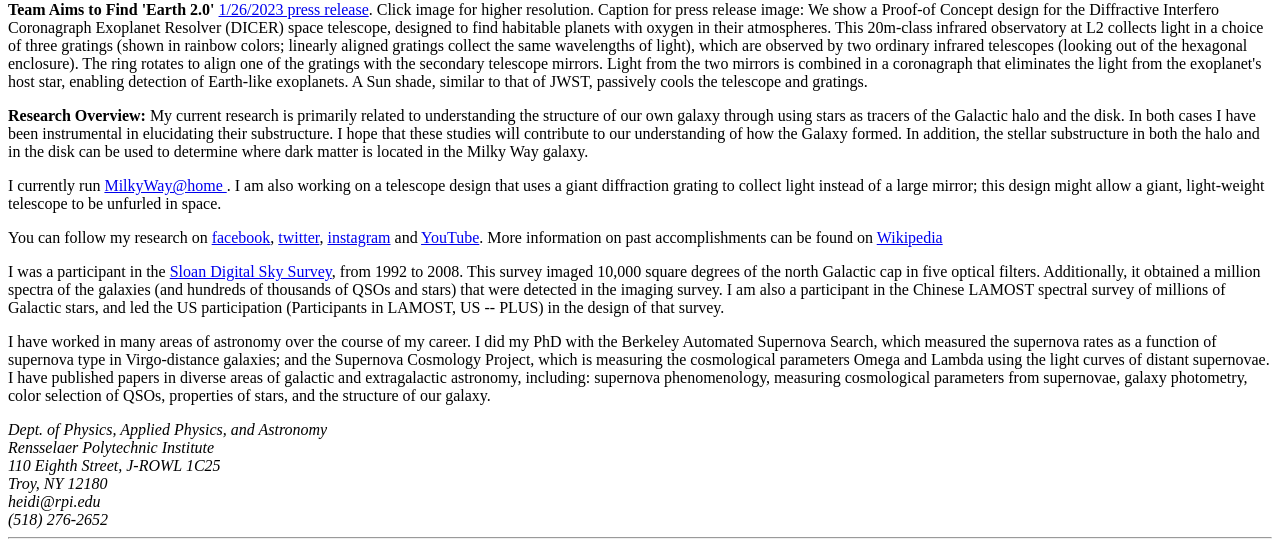
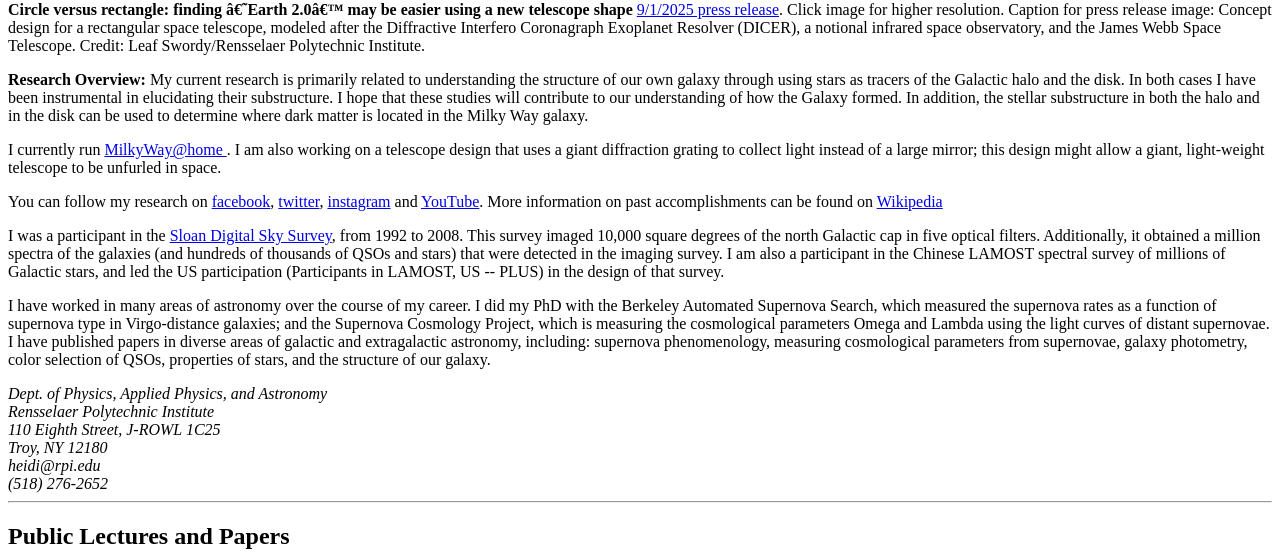
Before and after one commit to HeidiJoNewberg/HeidiJoNewberg.github.io, a plain HTML site: page index.html in a window 1280 px wide. Shown: the part 802-1358 px from the top of the page. Drawn offline with Linux system fonts and the light colour scheme.

Commit message:
Update index.html

```diff
--- a/index.html
+++ b/index.html
@@ -32,7 +32,7 @@ ng" alt="Instagram" /></a>
 <a href="Heidi2013.JPG"><img height="350" src="Heidi2013.small.JPG" alt="Heidi Newberg" /></a>
 <a href="mirror_dicer_slicer.png"><img height="350" src="mirror_dicer_slicer.png" alt="Image to accompany press release:Circle versus rectangle: finding ‘Earth 2.0’ may be easier using a new telescope shape" /></a>
 </p>
-<p> <b> Team Aims to Find 'Earth 2.0' </b> <a href="https://news.rpi.edu/content/2023/01/26/team-aims-find-%E2%80%98earth-20%E2%80%99">1/26/2023 press release</a>. Click image for higher resolution. Caption for press release image: We show a Proof-of Concept design for the Diffractive Interfero Coronagraph Exoplanet Resolver (DICER) space telescope, designed to find habitable planets with oxygen in their atmospheres. This 20m-class infrared observatory at L2 collects light in a choice of three gratings (shown in rainbow colors; linearly aligned gratings collect the same wavelengths of light), which are observed by two ordinary infrared telescopes (looking out of the hexagonal enclosure). The ring rotates to align one of the gratings with the secondary telescope mirrors. Light from the two mirrors is combined in a coronagraph that eliminates the light from the exoplanet's host star, enabling detection of Earth-like exoplanets. A Sun shade, similar to that of JWST, passively cools the telescope and gratings. </p>
+<p> <b> Circle versus rectangle: finding ‘Earth 2.0’ may be easier using a new telescope shape </b> <a href=" https://www.frontiersin.org/news/2025/09/01/rectangle-telescope-finding-habitable-planets"> 9/1/2025 press release</a>. Click image for higher resolution. Caption for press release image: Concept design for a rectangular space telescope, modeled after the Diffractive Interfero Coronagraph Exoplanet Resolver (DICER), a notional infrared space observatory, and the James Webb Space Telescope. Credit: Leaf Swordy/Rensselaer Polytechnic Institute.  </p>
 
 <p>
 <b> Research Overview: </b> My current research is primarily related to understanding the
@@ -154,6 +154,7 @@ heidi@rpi.edu<br />
 
 <p> </p>
 <ul>
+<li> <a href="https://news.rpi.edu/content/2023/01/26/team-aims-find-%E2%80%98earth-20%E2%80%99"> Team Aims to Find 'Earth 2.0', 1/26/2023 press release</li>
 <li> <a href="https://www.forbes.com/sites/brucedorminey/2023/02/19/nasa-funds-disruptive-space-tech-to-detect-very-nearby-exoearths/?sh=17524ab810d0">"NASA Funds Disruptive Space Tech To Detect Very Nearby ExoEarths," Forbes, 2023</li>
 <li> <a href="http://discovermagazine.com/2016/janfeb/59-galactic-gains">Discover Magazine's list of top science stories in 2015</li>
 <li><a href="http://news.rpi.edu/content/2015/03/09/rippling-milky-way-may-be-much-larger-previously-estimated"> "The Corrugated Galaxy—Milky Way May Be Much Larger Than Previously Estimated," 2015 Press Release </a> High Res images: <a href="HNewbergApJRippledGalaxy6.jpg">Without labels</a>   <a href="HNewbergApJRippledGalaxy2.jpg">With labels</a>   <a href="HNewbergApJRippledGalaxy3.jpg"> Second panel </a> </li>
```
